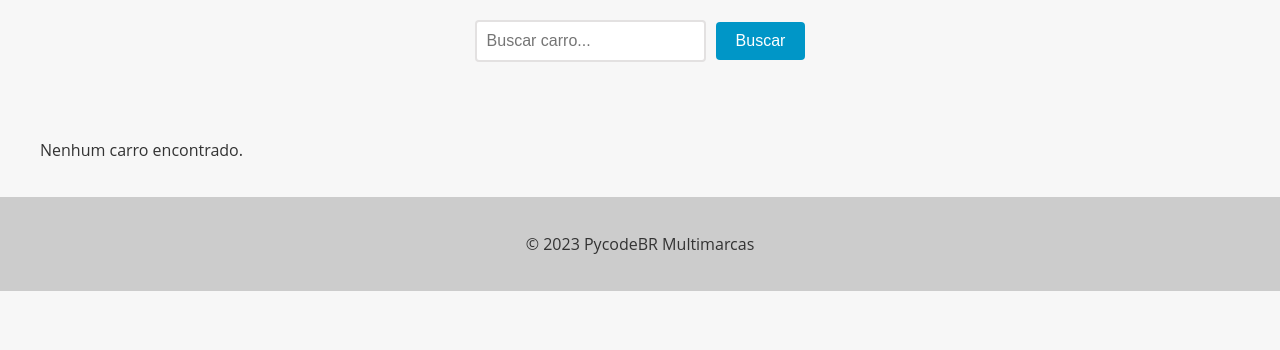
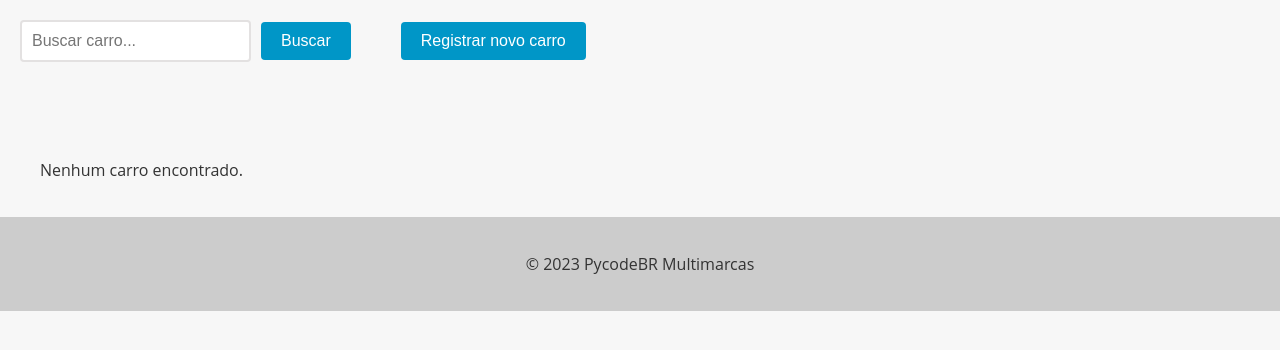
Before and after one commit to c-machad0/django, a Django app: template cars/templates/car_list.html in a window 1280 px wide. Shown: the part 50-400 px from the top of the page. Run offline with Django 5.2, Linux system fonts and the light colour scheme; the template is opened without the code that fills it, so the values that code supplies are empty.

Commit message:
Exercício 2 do MentorIA

```diff
--- a/app/templates/base.html
+++ b/app/templates/base.html
@@ -74,7 +74,7 @@
       <ul>
         {% if user.is_authenticated %}
           <li>Olá, {{ user.username }}</li>
-          <li><a href="{% url 'create' %}">Cadastrar Carro</a></li>
+          <li><a href="{% url 'car-create' %}">Cadastrar Carro</a></li>
           <li><a href="{% url 'logout' %}">Sair</a></li>
         {% endif %}
         {% if not user.is_authenticated %}
@@ -82,7 +82,7 @@
           <li><a href="{% url 'login' %}">Login</a></li>
         {% endif %}
 
-        <li><a href="{% url 'list' %}">Carros</a></li>
+        <li><a href="{% url 'car-list' %}">Carros</a></li>
     </nav>
   </header>
 
--- a/app/urls.py
+++ b/app/urls.py
@@ -10,5 +10,5 @@ urlpatterns = [
     path('login/', login_view, name='login'),
     path('logout/', logout_view, name='logout'),
 
-    path('', include('cars.urls')),
+    path('carros/', include('cars.urls')),
 ] + static(settings.MEDIA_URL, document_root=settings.MEDIA_ROOT)
--- a/cars/forms.py
+++ b/cars/forms.py
@@ -6,7 +6,7 @@ class CarModelForm(forms.ModelForm):
 
     class Meta:
         model = Car
-        fields = ['brand', 'model', 'factory_year', 'model_year'] # todos os campos da tabela carro
+        fields = '__all__' # todos os campos da tabela carro
 
     def clean_value(self): # Não pode cadastrar carros abaixo de R$ 20.000,00
         value = self.cleaned_data.get('value') # captura o value que o usuário colocou no formulário
--- a/cars/templates/car_confirm_delete.html
+++ b/cars/templates/car_confirm_delete.html
@@ -55,7 +55,7 @@
         {% csrf_token %}
         <div class="buttons-container">
           <button type="submit" class="btn btn-danger">Deletar Carro</button>
-          <a href="{% url 'update' pk=object.pk %}" class="btn btn-secondary">Cancelar</a>
+          <a href="{% url 'car-update' pk=object.pk %}" class="btn btn-secondary">Cancelar</a>
         </div>
       </form>
     </div>
--- a/cars/templates/car_detail.html
+++ b/cars/templates/car_detail.html
@@ -92,8 +92,8 @@
   </div>
   {% if user.is_authenticated %}
     <div class="buttons-container">
-      <a href="{% url 'update' pk=object.pk %}" class="btn btn-primary">Editar</a>
-      <a href="{% url 'delete' pk=object.pk %}" class="btn btn-danger">Deletar</a>
+      <a href="{% url 'car-update' pk=object.pk %}" class="btn btn-primary">Editar</a>
+      <a href="{% url 'car-delete' pk=object.pk %}" class="btn btn-danger">Deletar</a>
     </div>
   {% endif %}
 {% endblock %}
--- a/cars/templates/car_form.html
+++ b/cars/templates/car_form.html
@@ -4,9 +4,9 @@
 	<form method="post" enctype="multipart/form-data">
 		{% csrf_token %}
 		<table>
-        {{ form.as_table }}
+        {{ form.as_p }}
     </table>
 
-	<input type="submit" value="Cadastrar" class="btn btn-primary">
+	<input type="submit" value="Salvar" class="btn btn-primary">
 	</form>
 {% endblock %}
--- a/cars/templates/car_list.html
+++ b/cars/templates/car_list.html
@@ -103,17 +103,26 @@
     }
   </style>
 
-  <form method="GET" action="{% url 'list' %}">
-    <input type="text" name="search" placeholder="Buscar carro...">
-    <button type="submit">Buscar</button>
-  </form>
+  <div style="display: flex; gap: 10px; align-items: center;">
+
+    <form method="GET" action="{% url 'car-list' %}">
+      <input type="text" name="search" placeholder="Buscar carro...">
+      <button type="submit">Buscar</button>
+    </form>
+
+    <form method="GET" action="{% url 'car-create' %}">
+      {% csrf_token %}
+      <button type="submit">Registrar novo carro</button>
+    </form>
+
+  </div>
 
   <h1 style="text-align: center;">{{ page_title }}</h1>
 
   <div class="car-grid">
     {% if cars %}
       {% for car in cars %}
-        <a href="{% url 'detail' car.pk %}">
+        <a href="{% url 'car-detail' car.pk %}">
           <div class="car-card">
             {% if car.photo %}
             <img src="{{ car.photo.url }}" alt="{{ car.model }} - {{ car.brand }}">
--- a/cars/templates/car_update.html
+++ b/cars/templates/car_update.html
@@ -115,8 +115,8 @@
     <div>
       <div class="buttons-container">
         <input type="submit" value="Salvar Alterações" class="btn btn-primary">
-        <a href="{% url 'delete' pk=object.pk %}" class="btn btn-danger">Deletar Carro</a>
-        <a href="{% url 'list' %}" class="btn btn-secondary">Cancelar</a>
+        <a href="{% url 'car-delete' pk=object.pk %}" class="btn btn-danger">Deletar Carro</a>
+        <a href="{% url 'car-list' %}" class="btn btn-secondary">Cancelar</a>
       </div>
     </div>
   </form>
--- a/cars/urls.py
+++ b/cars/urls.py
@@ -2,9 +2,9 @@ from django.urls import path
 from cars.views import CarListView, CarCreateView, CarDetailView, CarUpdateView, CarDeleteView
 
 urlpatterns = [
-    path('', CarListView.as_view(), name='list'),
-    path('new/', CarCreateView.as_view(), name='create'),
-    path('<int:pk>/', CarDetailView.as_view(), name='detail'),
-    path('<int:pk>/edit/', CarUpdateView.as_view(), name='update'),
-    path('<int:pk>/delete/', CarDeleteView.as_view(), name='delete'),
+    path('', CarListView.as_view(), name='car-list'),
+    path('novo/', CarCreateView.as_view(), name='car-create'),
+    path('<int:pk>/', CarDetailView.as_view(), name='car-detail'),
+    path('<int:pk>/edit/', CarUpdateView.as_view(), name='car-update'),
+    path('<int:pk>/delete/', CarDeleteView.as_view(), name='car-delete'),
 ]
--- a/cars/views.py
+++ b/cars/views.py
@@ -37,7 +37,7 @@ class CarCreateView(CreateView):
     model = Car
     form_class = CarModelForm
     template_name = 'car_form.html'
-    success_url = reverse_lazy('cars:list')
+    success_url = reverse_lazy('cars:car-list')
 
 
 @method_decorator(login_required(login_url='login'), name='dispatch')
@@ -45,7 +45,7 @@ class CarUpdateView(UpdateView):
     model = Car
     form_class = CarModelForm
     template_name = 'car_update.html'
-    success_url = reverse_lazy('cars:list')
+    success_url = reverse_lazy('cars:car-list')
 
     def get_success_url(self):
         return reverse_lazy('car_detail', kwargs={'pk': self.object.pk})
@@ -55,4 +55,4 @@ class CarUpdateView(UpdateView):
 class CarDeleteView(DeleteView):
     model = Car
     template_name = 'car_confirm_delete.html'
-    success_url = reverse_lazy('cars:list')
+    success_url = reverse_lazy('cars:car-list')
```
